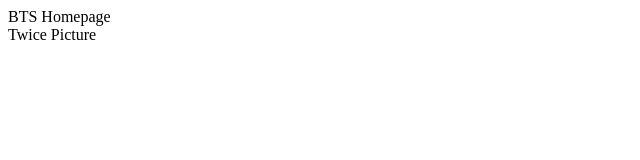
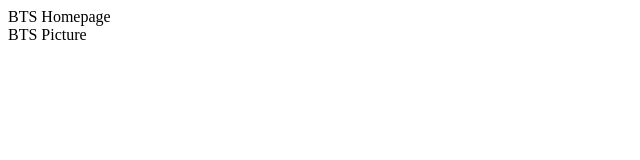
Before and after one commit to aj-lecture-2020-git1/my-git-project, a plain HTML site: page index.html in a window 1280 px wide. Shown: the full height of the page, 0-640 px from the left. Drawn offline with Linux system fonts and the light colour scheme.

Commit message:
Change twice image by BTS

```diff
--- a/index.html
+++ b/index.html
@@ -1,4 +1,4 @@
 <html>
 	<head>BTS Homepage</head>
-	<div>Twice Picture</div>
+	<div>BTS Picture</div>
 </html>
```
